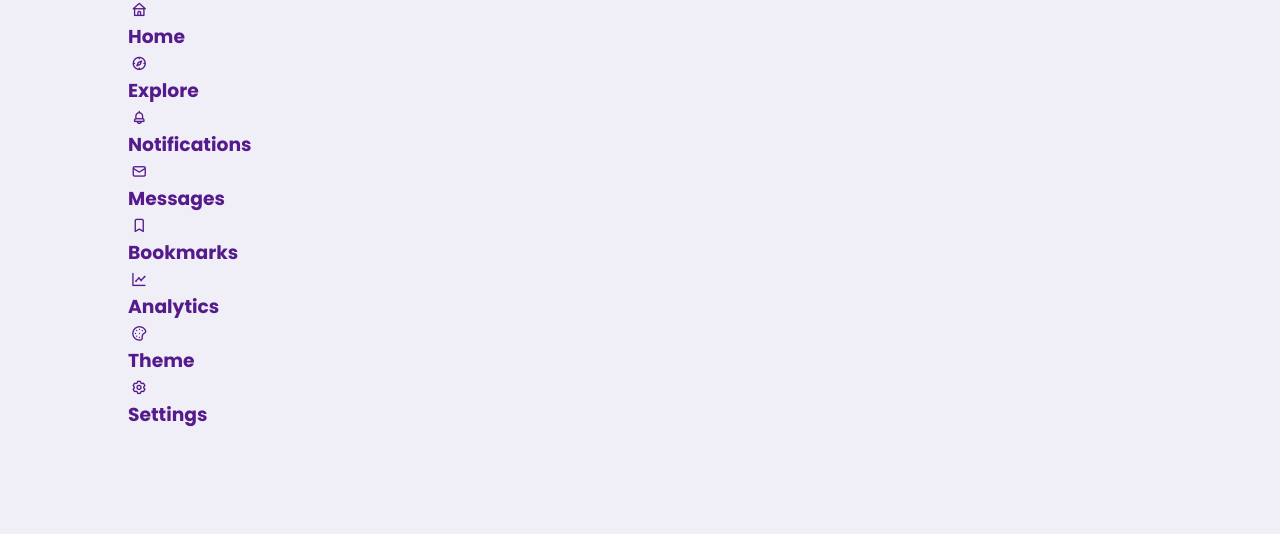
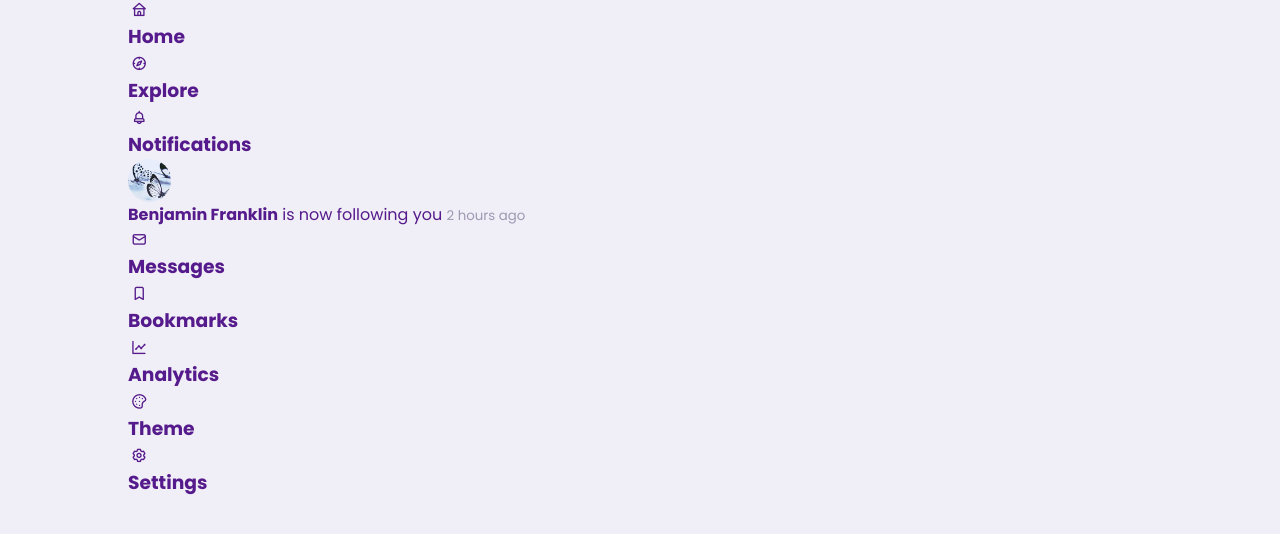
Before and after one commit to archa8/30-days-of-js, a plain HTML site: page Day30/index.html in a window 1280 px wide. Shown: the part 96-630 px from the top of the page. Drawn offline with nearby package versions, Linux system fonts and the light colour scheme.

Commit message:
feat: Add notifications popup to the navigation menu

```diff
--- a/Day30/index.html
+++ b/Day30/index.html
@@ -49,6 +49,18 @@
           </a>
           <a href="" class="menu-item">
             <span><i class="uil uil-bell"></i></span><h3>Notifications</h3>
+            <!-----NOTIFICATIONS POPUP----->
+            <div class="notifications-popuo">
+              <div>
+                <div class="profile-photo">
+                  <img src="images/profile-2.jpg" alt="">
+                </div>
+                <div class="notification-body">
+                  <b>Benjamin Franklin</b> is now following you
+                  <small class="text-muted">2 hours ago</small>
+                </div>
+              </div>
+            </div>
           </a>
           <a href="" class="menu-item">
             <span><i class="uil uil-envelope-alt"></i></span><h3>Messages</h3>
@@ -64,7 +76,7 @@
           </a>
           <a href="" class="menu-item">
             <span><i class="uil uil-setting"></i></span><h3>Settings</h3>
-          </a>
+          </a> <!--START FROM 27:32-->
         </div>
       </div>
       <div class="middle">
```
